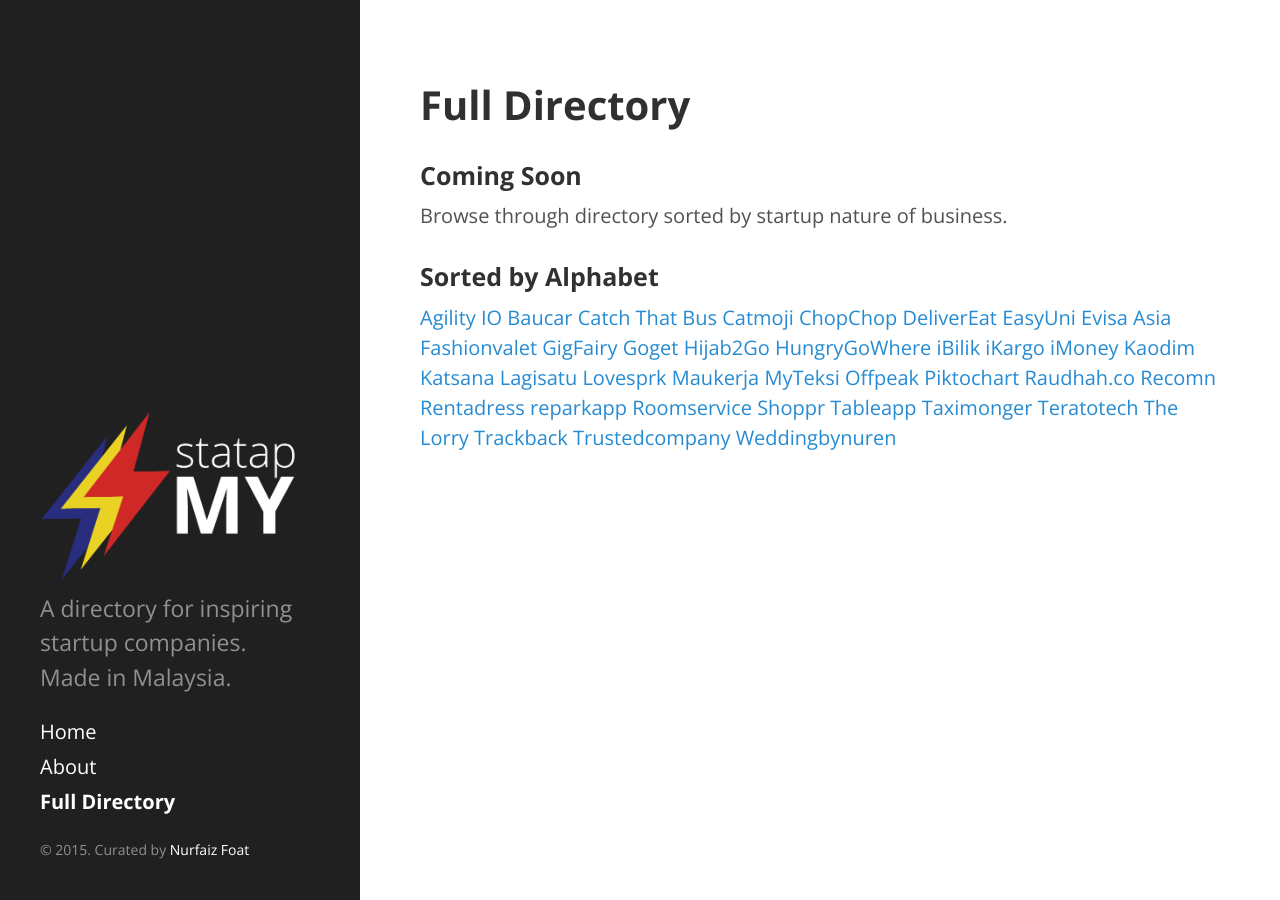
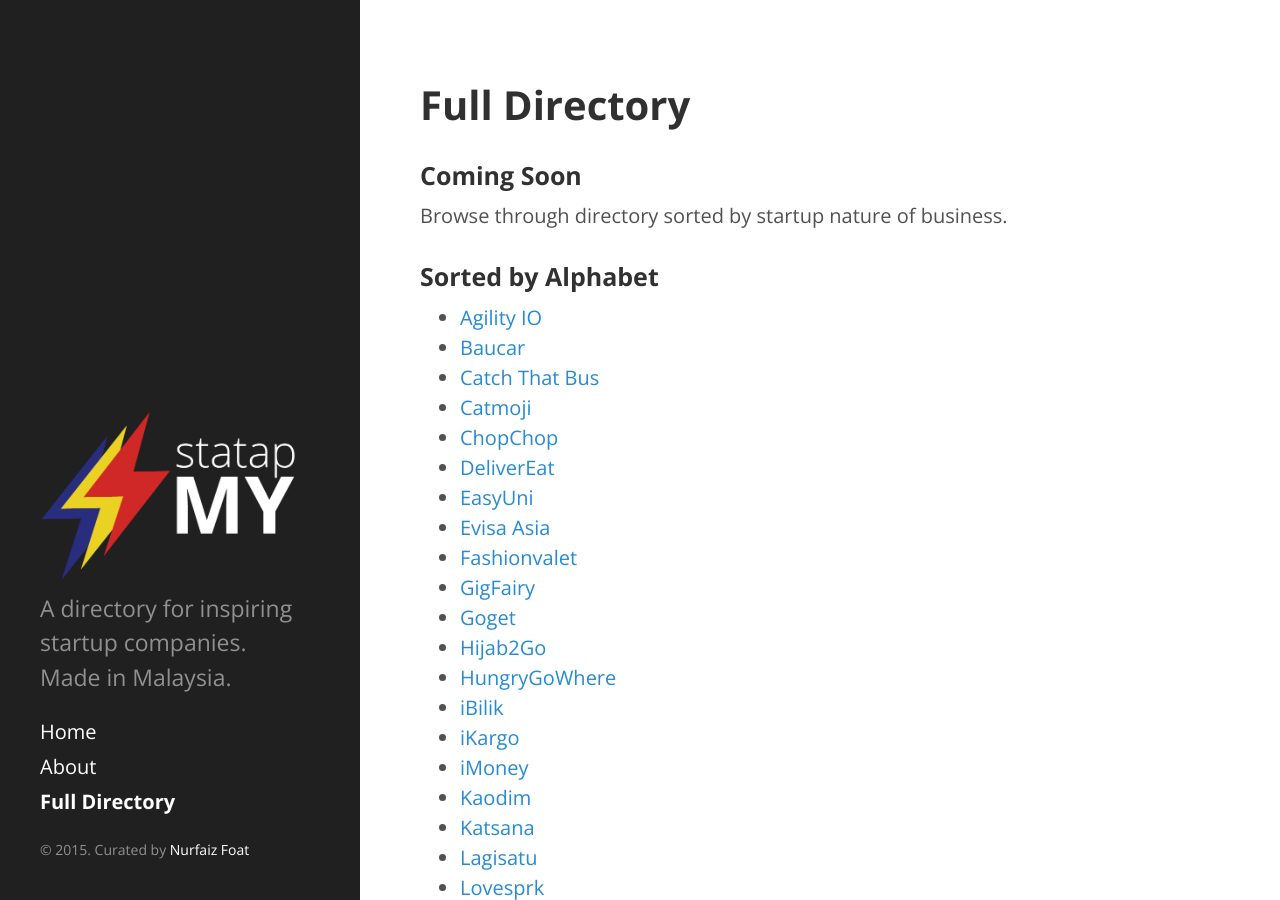
Before and after one commit to nurfaizfoat/statapMY, a Jekyll site: the page built from directory.md, in a window 1280 px wide and 900 px high. Built offline with Jekyll 4.4.1, drawn with Linux system fonts in a browser that asks for light colours; Markdown is read by kramdown in place of the engine named in the settings.

Commit message:
Updating link list

```diff
--- a/directory.md
+++ b/directory.md
@@ -9,40 +9,40 @@
 
 ###Sorted by Alphabet
 
-[Agility IO](http://www.agilityio.com/)
-[Baucar](http://www.baucar.com/)
-[Catch That Bus](http://www.catchthatbus.com/)
-[Catmoji](http://catmoji.com/)
-[ChopChop](http://www.getchopchop.com/www/)
-[DeliverEat](http://www.delivereat.my/)
-[EasyUni](https://easyuni.com/en/)
-[Evisa Asia](http://www.evisaasia.com/)
-[Fashionvalet](http://www.fashionvalet.com/)
-[GigFairy](http://www.gigfairy.com/)
-[Goget](http://www.goget.my/)
-[Hijab2Go](http://www.hijab2go.com/)
-[HungryGoWhere](http://www.hungrygowhere.my/)
-[iBilik](http://www.ibilik.my/)
-[iKargo](http://www.ikargo.com/)
-[iMoney](https://www.imoney.my/)
-[Kaodim](http://www.kaodim.com)
-[Katsana](http://www.katsana.com/)
-[Lagisatu](http://www.lagisatu.com/)
-[Lovesprk](http://www.lovesprk.com/signup)
-[Maukerja](http://www.maukerja.my/)
-[MyTeksi](http://grabtaxi.com/myteksi/)
-[Offpeak](http://offpeak.my/)
-[Piktochart](http://piktochart.com/)
-[Raudhah.co](http://raudhah.co/)
-[Recomn](http://recomn.com/)
-[Rentadress](http://www.rentadress.com.my/)
-[reparkapp](http://reparkapp.com/)
-[Roomservice](https://www.roomservice.com.my/)
-[Shoppr](http://shopprapp.com/)
-[Tableapp](https://www.tableapp.com/)
-[Taximonger](http://taximonger.com/)
-[Teratotech](http://www.teratotech.com/)
-[The Lorry](http://www.thelorry.com/)
-[Trackback](https://trackback.my/)
-[Trustedcompany](http://trustedcompany.com/)
-[Weddingbynuren](http://www.wedding.com.my/)
+- [Agility IO](http://www.agilityio.com/)
+- [Baucar](http://www.baucar.com/)
+- [Catch That Bus](http://www.catchthatbus.com/)
+- [Catmoji](http://catmoji.com/)
+- [ChopChop](http://www.getchopchop.com/www/)
+- [DeliverEat](http://www.delivereat.my/)
+- [EasyUni](https://easyuni.com/en/)
+- [Evisa Asia](http://www.evisaasia.com/)
+- [Fashionvalet](http://www.fashionvalet.com/)
+- [GigFairy](http://www.gigfairy.com/)
+- [Goget](http://www.goget.my/)
+- [Hijab2Go](http://www.hijab2go.com/)
+- [HungryGoWhere](http://www.hungrygowhere.my/)
+- [iBilik](http://www.ibilik.my/)
+- [iKargo](http://www.ikargo.com/)
+- [iMoney](https://www.imoney.my/)
+- [Kaodim](http://www.kaodim.com)
+- [Katsana](http://www.katsana.com/)
+- [Lagisatu](http://www.lagisatu.com/)
+- [Lovesprk](http://www.lovesprk.com/signup)
+- [Maukerja](http://www.maukerja.my/)
+- [MyTeksi](http://grabtaxi.com/myteksi/)
+- [Offpeak](http://offpeak.my/)
+- [Piktochart](http://piktochart.com/)
+- [Raudhah.co](http://raudhah.co/)
+- [Recomn](http://recomn.com/)
+- [Rentadress](http://www.rentadress.com.my/)
+- [reparkapp](http://reparkapp.com/)
+- [Roomservice](https://www.roomservice.com.my/)
+- [Shoppr](http://shopprapp.com/)
+- [Tableapp](https://www.tableapp.com/)
+- [Taximonger](http://taximonger.com/)
+- [Teratotech](http://www.teratotech.com/)
+- [The Lorry](http://www.thelorry.com/)
+- [Trackback](https://trackback.my/)
+- [Trustedcompany](http://trustedcompany.com/)
+- [Weddingbynuren](http://www.wedding.com.my/)
```
